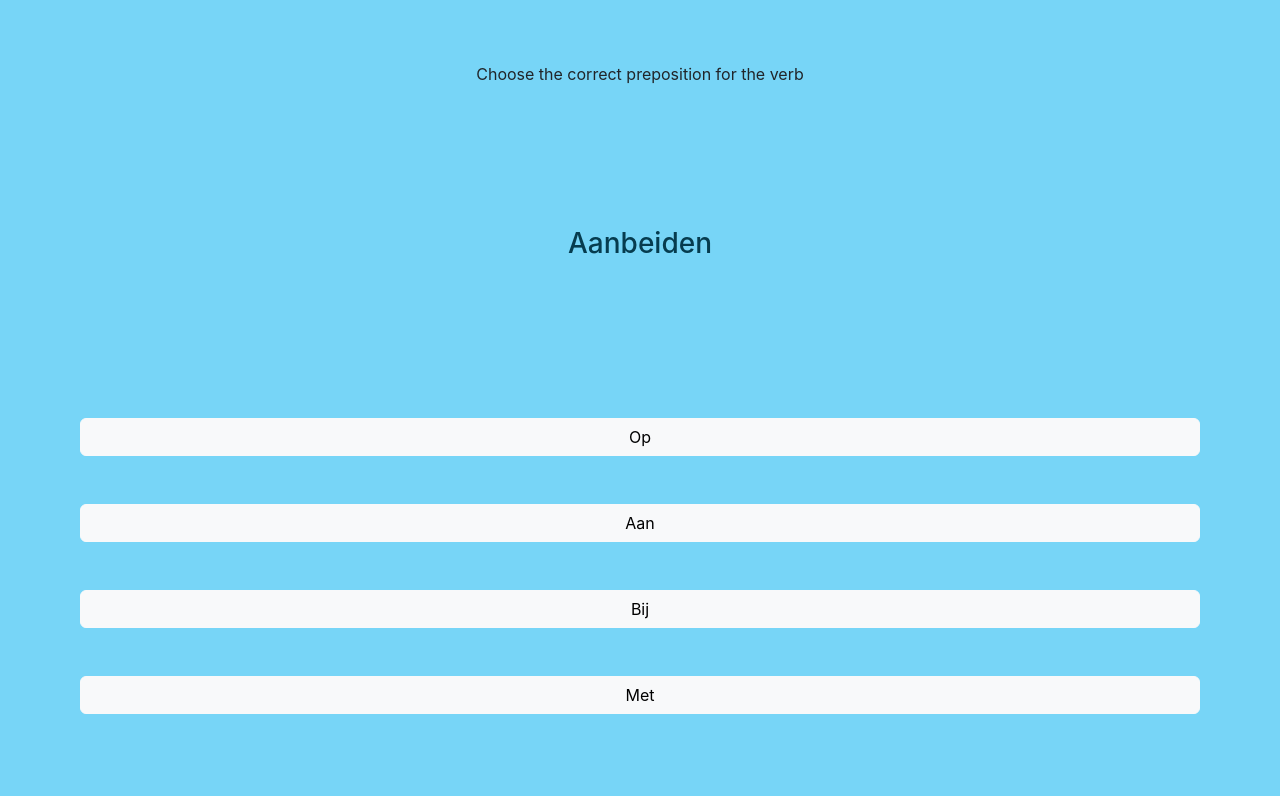
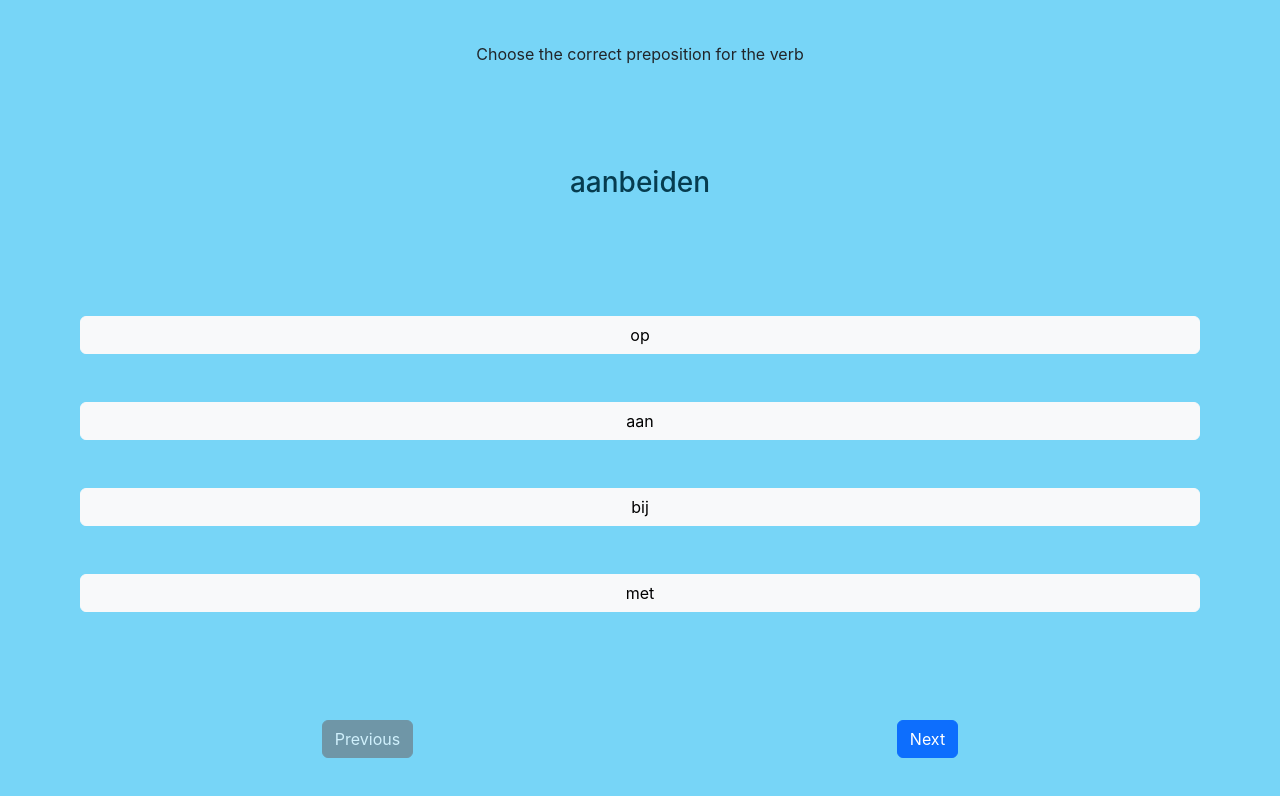
Before and after one commit to SheaMeyers/dutch-practice, a React (Create React App) app: page / in a window 1280 px wide. Shown: the top 796 px of the page. Built offline with nearby package versions, Linux system fonts and the light colour scheme.

Commit message:
Add questions and navigation

```diff
--- a/src/prepositions/Prepositions.css
+++ b/src/prepositions/Prepositions.css
@@ -23,3 +23,10 @@
     width: 100%;
     margin: 3vh;
 }
+
+.Navigator {
+    display: flex;
+    width: 100%;
+    justify-content: space-around;
+    padding: 0 10vh;
+}
--- a/src/prepositions/Prepositions.tsx
+++ b/src/prepositions/Prepositions.tsx
@@ -1,18 +1,68 @@
-import './Prepositions.css'
+import { useState } from 'react';
+import "./Prepositions.css";
+
+interface Question {
+  word: string;
+  options: string[];
+  answer: string;
+}
+
+const questions: Question[] = [
+    {
+        word: 'aanbeiden',
+        options: ['op', 'aan', 'bij', 'met'],
+        answer: 'aan'
+    },
+    {
+        word: 'aandringen',
+        options: ['op', 'aan', 'bij', 'met'],
+        answer: 'op'
+    },
+    {
+        word: 'aankleden',
+        options: ['op', 'aan', 'bij', 'met'],
+        answer: 'met'
+    }
+]
 
 const Prepositions = () => {
+
+    const [questionNumber, setQuestionNumber] = useState<number>(0);
+
   return (
     <div className="Prepositions">
       <p>Choose the correct preposition for the verb</p>
-      <p className='h3 Verb'>Aanbeiden</p>
-      <div className='Choices'>
-        <button className='btn btn-light Choices__Button' type="button">Op</button>
-        <button className='btn btn-light Choices__Button' type="button">Aan</button>
-        <button className='btn btn-light Choices__Button' type="button">Bij</button>
-        <button className='btn btn-light Choices__Button' type="button">Met</button>
+      <p className="h3 Verb">{questions[questionNumber].word}</p>
+      <div className="Choices">
+        {questions[questionNumber].options.map(option =>
+            <button
+                className="btn btn-light Choices__Button"
+                type="button"
+            >
+                {option}
+            </button>
+        )}
+      </div>
+      <div className="Navigator">
+            <button
+                disabled={questionNumber === 0}
+                className="btn btn-secondary"
+                type="button"
+                onClick={() => setQuestionNumber(questionNumber-1)}
+            >
+                Previous
+            </button>
+            <button
+                disabled={questionNumber === (questions.length-1)}
+                className="btn btn-primary"
+                type="button"
+                onClick={() => setQuestionNumber(questionNumber+1)}
+            >
+                Next
+            </button>
       </div>
     </div>
   );
 };
 
-export default Prepositions;
+export default Prepositions
```
